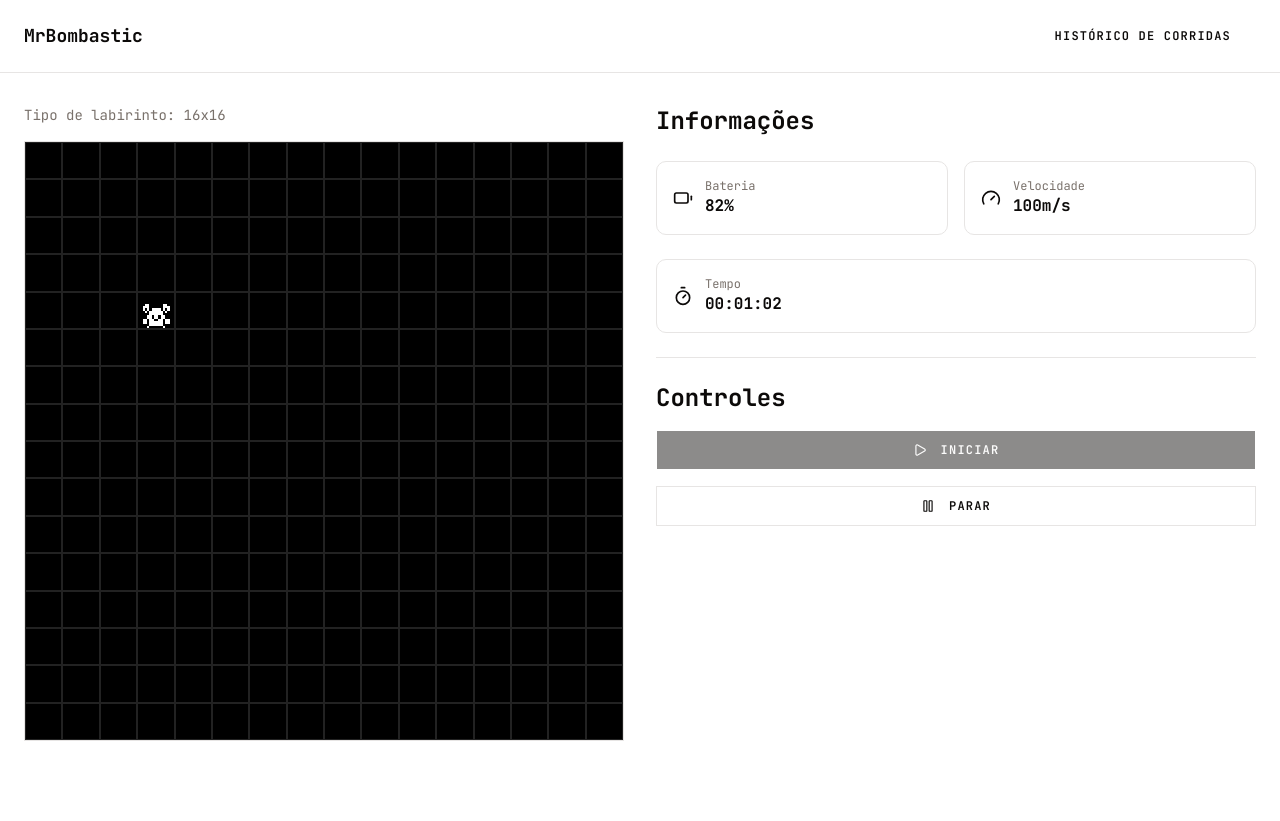
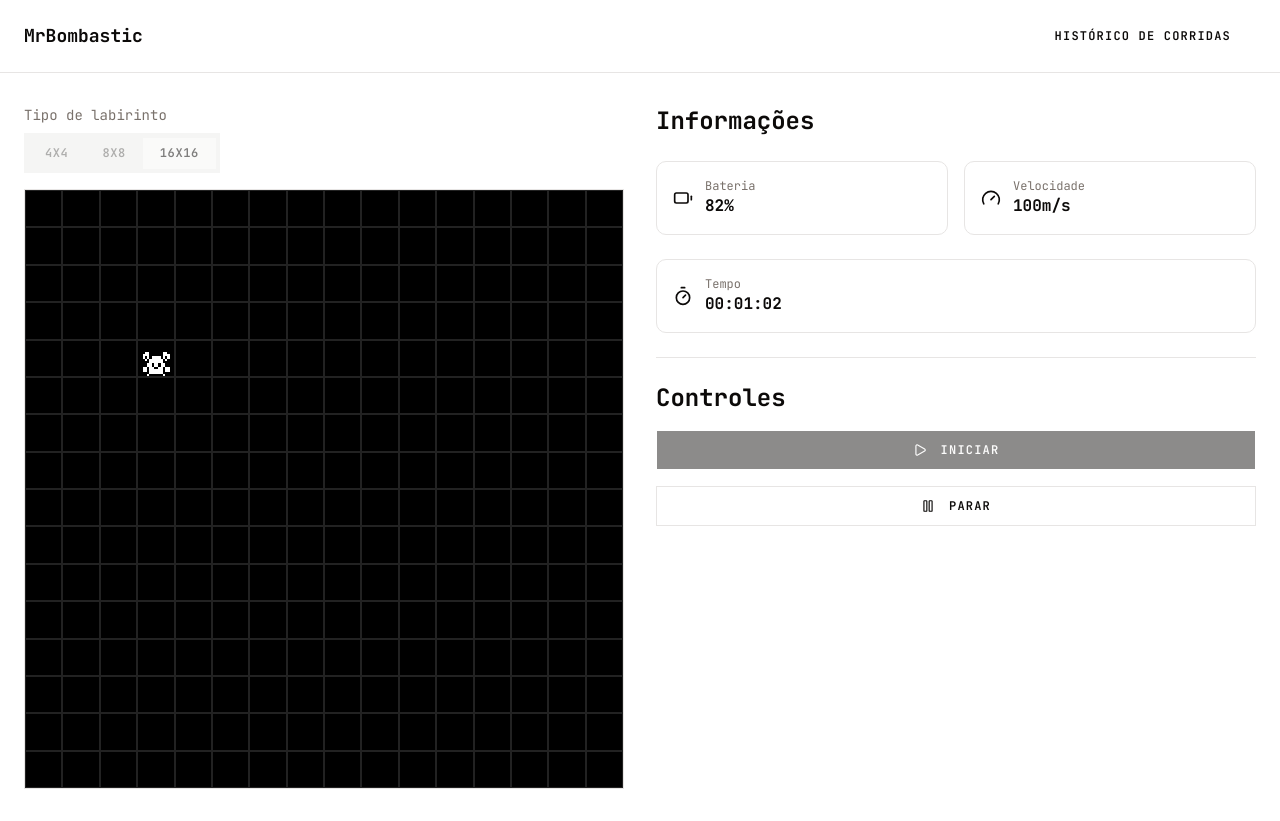
Before and after one commit to fcte-pi1/2026_1_PI1_Grupo01_Diogo, a Next.js app in the folder src/frontend/: page /runs in a window 1280 px wide. Before the commit the page ends 800 px from the top, so only its background shows below. Built offline with nearby package versions, Linux system fonts and the light colour scheme.

Commit message:
[ADD]Seleção de Tamanho de Minimapa

```diff
--- a/src/frontend/app/runs/page.tsx
+++ b/src/frontend/app/runs/page.tsx
@@ -5,13 +5,18 @@
 import { mockTelemetria } from "@/lib/MockFakeData";
 import { TelemetriaPanel } from "@/components/runs/telemetria-panel";
 import { ControlesPanel } from "@/components/runs/control-panel";
+import { SelecaoLabirinto } from "@/components/runs/control-sizeMaze";
 import { Minimapa } from "@/components/runs/minimap";
 
 type Posicao = { x: number; y: number };
 
 export default function RunsPage() {
+  const [tamanhoLabirinto, setTamanhoLabirinto] = useState<4 | 8 | 16>(16);
   const [telemetria, setTelemetria] = useState<Telemetria | null>(null);
   const [posicoes, setPosicoes] = useState<Posicao[]>([]);
+  const robotAtivo =
+    telemetria?.estado_robo === "EXPLORANDO" ||
+    telemetria?.estado_robo === "VOLTANDO";
 
   useEffect(() => {
     async function fetchTelemetria() {
@@ -41,14 +46,13 @@
   return (
     <div className="grid grid-cols-2 gap-8">
       <div className="flex flex-col gap-4">
-        <div>
-          <p className="text-sm text-muted-foreground">
-            Tipo de labirinto: 16x16
-          </p>
-        </div>
-        {/* Passamos o tamanho do labirinto e o histórico de posições */}
+        <SelecaoLabirinto
+          tamanho={tamanhoLabirinto}
+          onChange={setTamanhoLabirinto}
+          desabilitado={robotAtivo} // bloqueia a seleção durante a corrida
+        />
         <Minimapa
-          tamanho={16}
+          tamanho={tamanhoLabirinto} // agora é dinâmico!
           posicoes={posicoes}
           posicaoAtual={{ x: telemetria.posicao_x, y: telemetria.posicao_y }}
         />
--- /dev/null
+++ b/src/frontend/components/runs/control-sizeMaze.tsx
@@ -0,0 +1,33 @@
+"use client";
+
+import { Tabs, TabsList, TabsTrigger } from "@/components/ui/tabs";
+
+type Props = {
+  tamanho: 4 | 8 | 16;
+  onChange: (tamanho: 4 | 8 | 16) => void;
+  desabilitado?: boolean;
+};
+
+export function SelecaoLabirinto({ tamanho, onChange, desabilitado }: Props) {
+  return (
+    <div className="flex flex-col gap-2">
+      <p className="text-sm text-muted-foreground">Tipo de labirinto</p>
+      <Tabs
+        value={String(tamanho)}
+        onValueChange={(v) => onChange(Number(v) as 4 | 8 | 16)}
+      >
+        <TabsList>
+          <TabsTrigger value="4" disabled={desabilitado}>
+            4x4
+          </TabsTrigger>
+          <TabsTrigger value="8" disabled={desabilitado}>
+            8x8
+          </TabsTrigger>
+          <TabsTrigger value="16" disabled={desabilitado}>
+            16x16
+          </TabsTrigger>
+        </TabsList>
+      </Tabs>
+    </div>
+  );
+}
--- /dev/null
+++ b/src/frontend/components/ui/tabs.tsx
@@ -0,0 +1,90 @@
+"use client"
+
+import * as React from "react"
+import { cva, type VariantProps } from "class-variance-authority"
+import { Tabs as TabsPrimitive } from "radix-ui"
+
+import { cn } from "@/lib/utils"
+
+function Tabs({
+  className,
+  orientation = "horizontal",
+  ...props
+}: React.ComponentProps<typeof TabsPrimitive.Root>) {
+  return (
+    <TabsPrimitive.Root
+      data-slot="tabs"
+      data-orientation={orientation}
+      className={cn(
+        "group/tabs flex gap-2 data-horizontal:flex-col",
+        className
+      )}
+      {...props}
+    />
+  )
+}
+
+const tabsListVariants = cva(
+  "group/tabs-list inline-flex w-fit items-center justify-center p-1 text-muted-foreground group-data-horizontal/tabs:h-10 group-data-vertical/tabs:h-fit group-data-vertical/tabs:flex-col",
+  {
+    variants: {
+      variant: {
+        default: "bg-muted",
+        line: "gap-1 bg-transparent",
+      },
+    },
+    defaultVariants: {
+      variant: "default",
+    },
+  }
+)
+
+function TabsList({
+  className,
+  variant = "default",
+  ...props
+}: React.ComponentProps<typeof TabsPrimitive.List> &
+  VariantProps<typeof tabsListVariants>) {
+  return (
+    <TabsPrimitive.List
+      data-slot="tabs-list"
+      data-variant={variant}
+      className={cn(tabsListVariants({ variant }), className)}
+      {...props}
+    />
+  )
+}
+
+function TabsTrigger({
+  className,
+  ...props
+}: React.ComponentProps<typeof TabsPrimitive.Trigger>) {
+  return (
+    <TabsPrimitive.Trigger
+      data-slot="tabs-trigger"
+      className={cn(
+        "relative inline-flex h-[calc(100%-1px)] flex-1 items-center justify-center gap-2 border border-transparent px-4 py-1.5 text-xs font-semibold tracking-wider whitespace-nowrap text-foreground/60 uppercase transition-all group-data-vertical/tabs:w-full group-data-vertical/tabs:justify-start group-data-vertical/tabs:px-4 group-data-vertical/tabs:py-2 hover:text-foreground focus-visible:border-ring focus-visible:ring-[3px] focus-visible:ring-ring/50 focus-visible:outline-1 focus-visible:outline-ring disabled:pointer-events-none disabled:opacity-50 has-data-[icon=inline-end]:pr-2.5 has-data-[icon=inline-start]:pl-2.5 dark:text-muted-foreground dark:hover:text-foreground [&_svg]:pointer-events-none [&_svg]:shrink-0 [&_svg:not([class*='size-'])]:size-3.5",
+        "group-data-[variant=line]/tabs-list:bg-transparent group-data-[variant=line]/tabs-list:data-active:bg-transparent dark:group-data-[variant=line]/tabs-list:data-active:border-transparent dark:group-data-[variant=line]/tabs-list:data-active:bg-transparent",
+        "data-active:bg-background data-active:text-foreground dark:data-active:border-input dark:data-active:bg-input/30 dark:data-active:text-foreground",
+        "after:absolute after:bg-foreground after:opacity-0 after:transition-opacity group-data-horizontal/tabs:after:inset-x-0 group-data-horizontal/tabs:after:bottom-[-5px] group-data-horizontal/tabs:after:h-0.5 group-data-vertical/tabs:after:inset-y-0 group-data-vertical/tabs:after:-right-1 group-data-vertical/tabs:after:w-0.5 group-data-[variant=line]/tabs-list:data-active:after:opacity-100",
+        className
+      )}
+      {...props}
+    />
+  )
+}
+
+function TabsContent({
+  className,
+  ...props
+}: React.ComponentProps<typeof TabsPrimitive.Content>) {
+  return (
+    <TabsPrimitive.Content
+      data-slot="tabs-content"
+      className={cn("flex-1 text-sm outline-none", className)}
+      {...props}
+    />
+  )
+}
+
+export { Tabs, TabsList, TabsTrigger, TabsContent, tabsListVariants }
```
Also changed, not shown: src/frontend/lib/MockFakeData.ts (line endings or trailing spaces), 2 other files (tests, documents, lock files or other folders).
